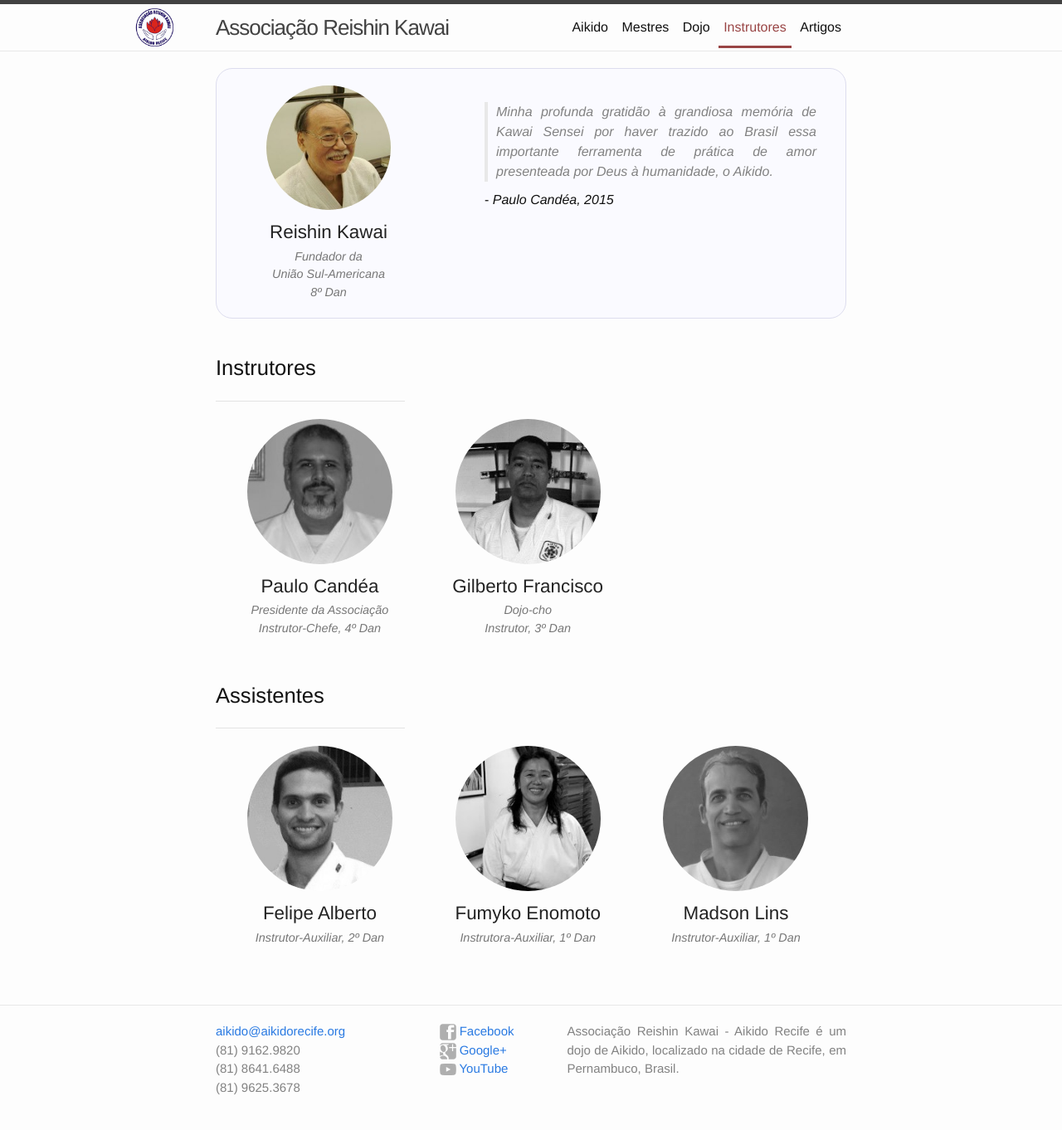
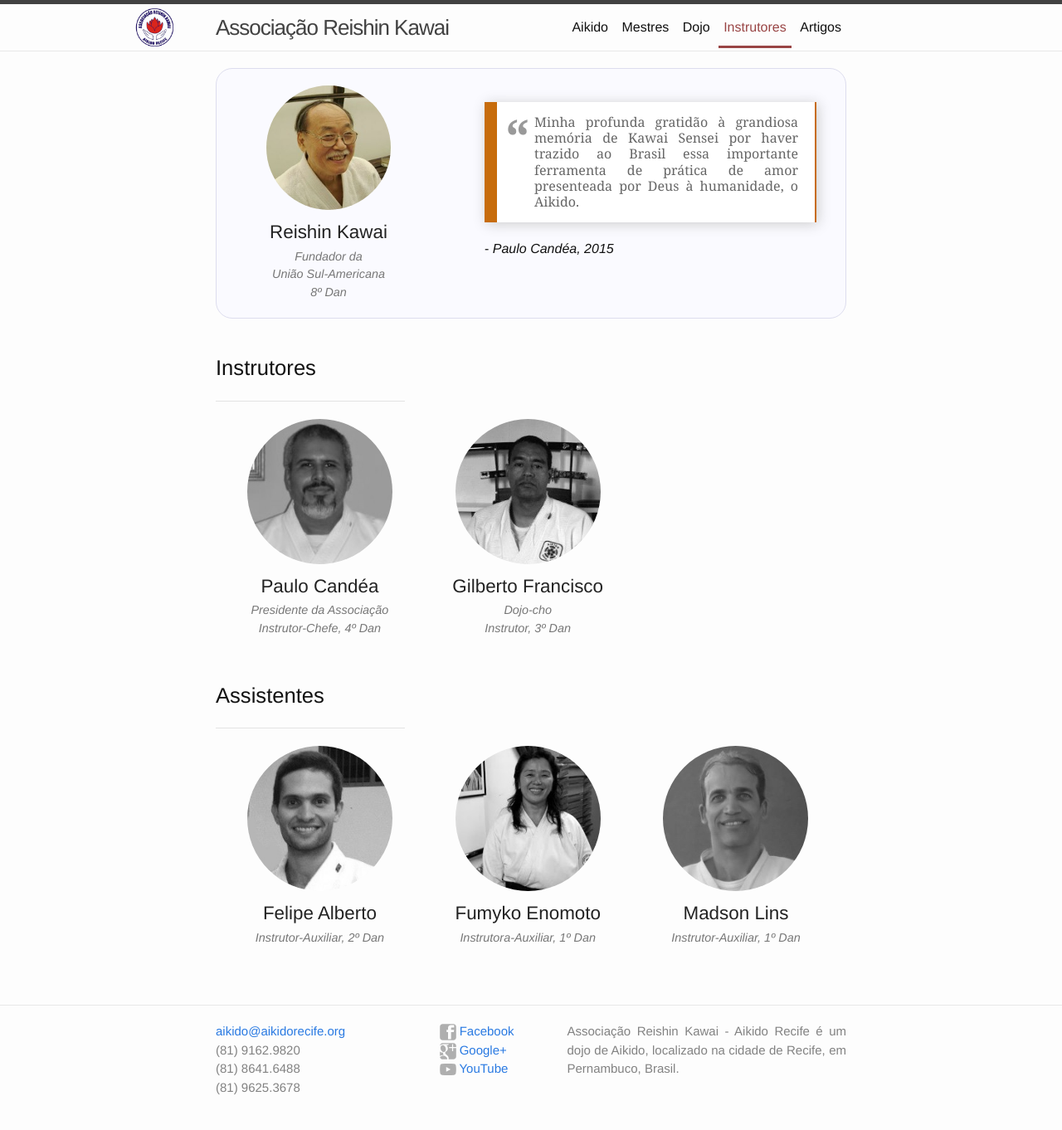
Before and after one commit to aikidorecife/aikidorecife.github.io, a Jekyll site: the page built from instrutores/index.html, in a window 1280 px wide. Shown: the whole page at 83% size. Built offline with Jekyll 4.4.1, drawn with Linux system fonts in a browser that asks for light colours; nearby versions of some CDN libraries.

Commit message:
testing other scheme of blockquote

```diff
--- a/_sass/_base.scss
+++ b/_sass/_base.scss
@@ -111,7 +111,7 @@ a {
 /**
  * Blockquotes
  */
-blockquote {
+/*blockquote {
     color: $grey-color;
     border-left: 4px solid $grey-color-light;
     padding-left: $spacing-unit / 2;
@@ -121,6 +121,50 @@ blockquote {
     > :last-child {
         margin-bottom: 0;
     }
+}*/
+
+blockquote{
+  display:block;
+  background: #fff;
+  padding: 15px 20px 15px 45px;
+  margin: 0 0 20px;
+  position: relative;
+
+  /*Font*/
+  font-family: Georgia, serif;
+  font-size: 16px;
+  line-height: 1.2;
+  color: #666;
+  text-align: justify;
+
+  /*Borders - (Optional)*/
+  border-left: 15px solid #c76c0c;
+  border-right: 2px solid #c76c0c;
+
+  /*Box Shadow - (Optional)*/
+  -moz-box-shadow: 2px 2px 15px #ccc;
+  -webkit-box-shadow: 2px 2px 15px #ccc;
+  box-shadow: 2px 2px 15px #ccc;
+}
+
+blockquote::before{
+  content: "\201C"; /*Unicode for Left Double Quote*/
+
+  /*Font*/
+  font-family: Georgia, serif;
+  font-size: 60px;
+  font-weight: bold;
+  color: #999;
+
+  /*Positioning*/
+  position: absolute;
+  left: 10px;
+  top:5px;
+}
+
+blockquote::after{
+  /*Reset to make sure*/
+  content: "";
 }
 
 
```
